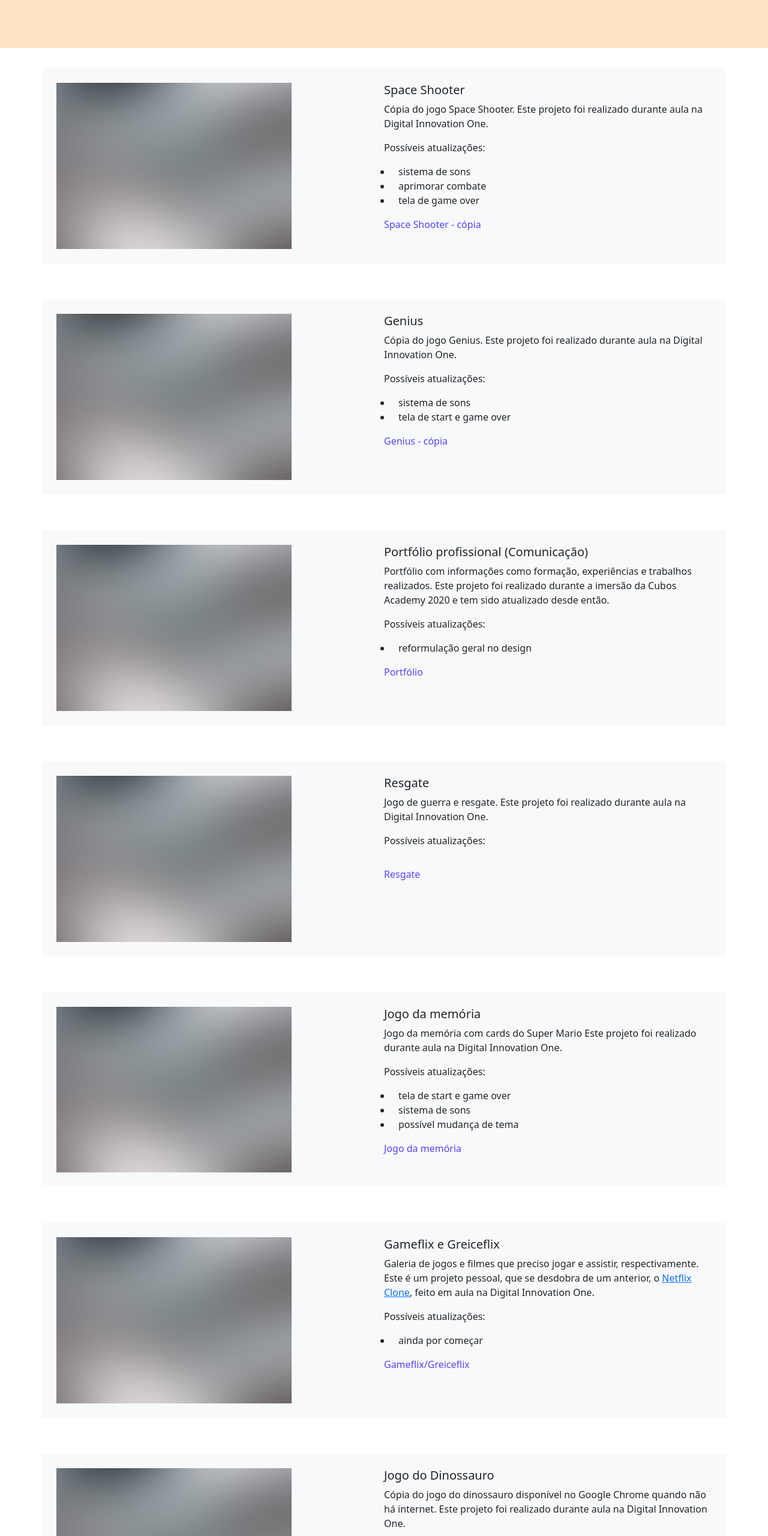
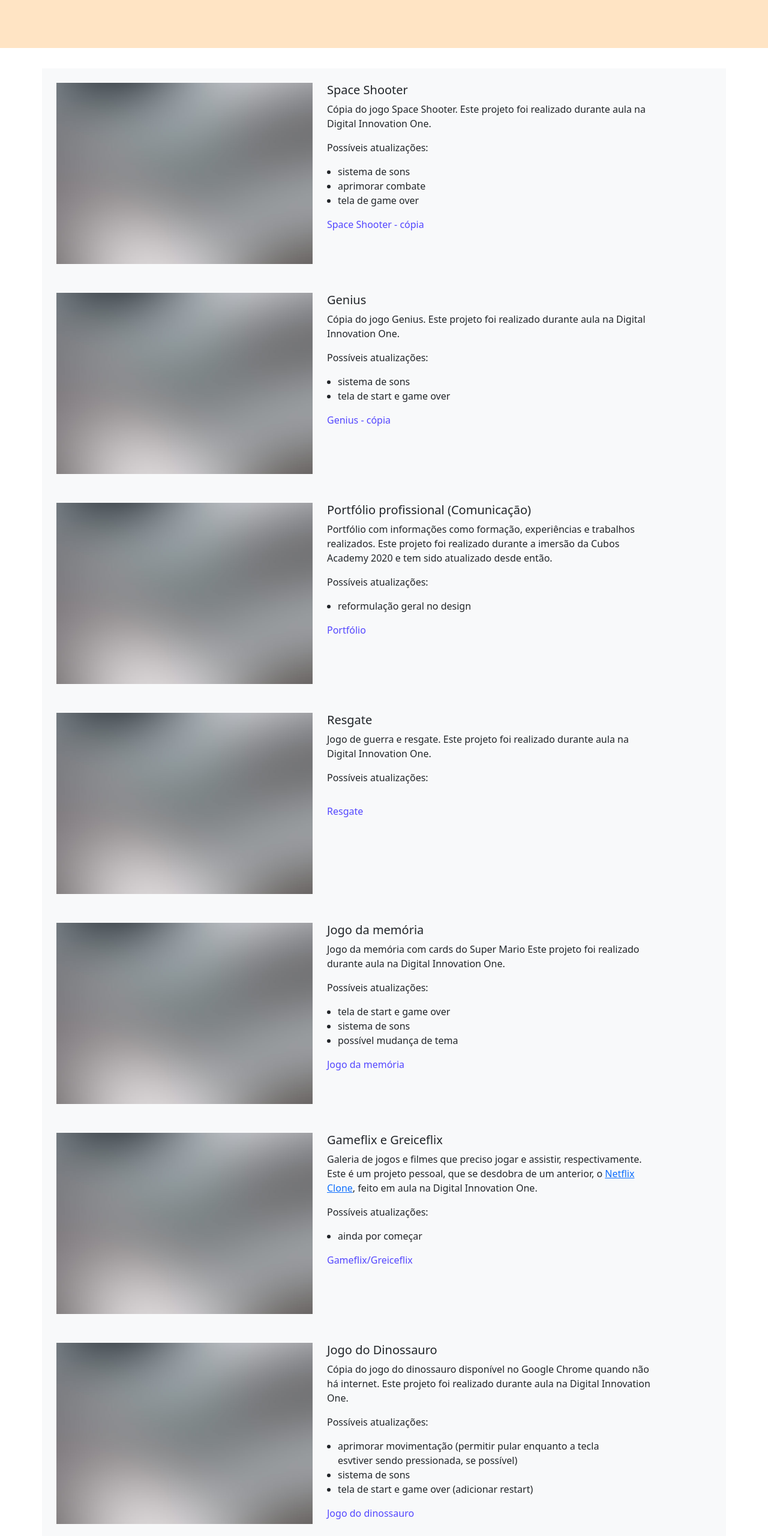
Before and after one commit to greicema/greice-programa, a plain HTML site: page index.html in a window 1280 px wide. Shown: the part 1520-4080 px from the top of the page at 60% size. Drawn offline with Linux system fonts and the light colour scheme.

Commit message:
ajustes na exibição de projetos

```diff
--- a/assets/css/style.css
+++ b/assets/css/style.css
@@ -76,12 +76,24 @@
 
 .projeto {
     text-decoration: none;
-    bottom: 0;
     color: rgb(82, 70, 255);
     /*paleta de cores*/
 }
 
+.atualizacoes {
+    padding-left: 30px;
+}
+
+.atualizacoes li {
+    padding: 0;
+    margin: 0;
+}
+
 footer {
+    height: 8em;
     background-color: black;
     color: white;
+    align-items: center;
+    justify-content: center;
+    display: flex;
 }
--- a/index.html
+++ b/index.html
@@ -52,102 +52,85 @@
             <div class="container">
                 <div class="row ">
                     <div class="row g-0 bg-light position-relative">
-                        <div class="col-md-6 mb-md-0 p-md-4">
-                            <img src="img/pic01.jpg" class="w-75" alt="projeto1">
+                        <!--início do projeto-->
+                        <div class="col-md-5 mb-md-0 p-md-4">
+                            <img src="img/pic01.jpg" class="w-100" alt="projeto1">
                         </div>
-                        <div class="col-md-6 p-4 ps-md-0">
+                        <div class="col-md-6 p-4 ps-md-0 align-items-center">
                             <h5 class="mt-0">Space Shooter</h5>
                             <p>Cópia do jogo Space Shooter. Este projeto foi realizado durante aula na Digital Innovation One.</p>
-
                             <p>Possíveis atualizações: </p>
-                            <ul class="atualizacoes row container-fluid">
+                            <ul class="atualizacoes row container-fluid align-items-center">
                                 <li>sistema de sons</li>
                                 <li>aprimorar combate</li>
                                 <li>tela de game over</li>
                             </ul>
-
                             <a class="projeto" target="_blank" href="https://www.bluebus.com.br/calor-use-esse-ventilador-virtual-quem-sabe-resolve-o-problema/">Space Shooter - cópia</a>
                         </div>
-                    </div>
-                </div>
-            </div>
+                        <!--fim do projeto-->
 
-            <div class="container">
-                <div class="row ">
-                    <div class="row g-0 bg-light position-relative">
-                        <div class="col-md-6 mb-md-0 p-md-4">
-                            <img src="img/pic01.jpg" class="w-75" alt="projeto1">
+                        <!--início do projeto-->
+                        <div class="col-md-5 mb-md-0 p-md-4">
+                            <img src="img/pic01.jpg" class="w-100" alt="projeto1">
                         </div>
-                        <div class="col-md-6 p-4 ps-md-0">
+                        <div class="col-md-6 p-4 ps-md-0 align-items-center">
                             <h5 class="mt-0">Genius</h5>
                             <p>Cópia do jogo Genius. Este projeto foi realizado durante aula na Digital Innovation One.</p>
 
                             <p>Possíveis atualizações: </p>
-                            <ul class="atualizacoes row container-fluid">
+                            <ul class="atualizacoes row container-fluid align-items-center">
                                 <li>sistema de sons</li>
                                 <li>tela de start e game over</li>
                             </ul>
 
                             <a class="projeto" target="_blank" href="google.com">Genius - cópia</a>
                         </div>
-                    </div>
-                </div>
-            </div>
+                        <!--fim do projeto-->
 
-            <div class="container">
-                <div class="row ">
-                    <div class="row g-0 bg-light position-relative">
-                        <div class="col-md-6 mb-md-0 p-md-4">
-                            <img src="img/pic01.jpg" class="w-75" alt="projeto1">
+                        <!--início do projeto-->
+                        <div class="col-md-5 mb-md-0 p-md-4">
+                            <img src="img/pic01.jpg" class="w-100" alt="projeto1">
                         </div>
-                        <div class="col-md-6 p-4 ps-md-0">
+                        <div class="col-md-6 p-4 ps-md-0 align-items-center">
                             <h5 class="mt-0">Portfólio profissional (Comunicação)</h5>
                             <p>Portfólio com informações como formação, experiências e trabalhos realizados. Este projeto foi realizado durante a imersão da Cubos Academy 2020 e tem sido atualizado desde então.</p>
 
                             <p>Possíveis atualizações: </p>
-                            <ul class="atualizacoes row container-fluid">
+                            <ul class="atualizacoes row container-fluid align-items-center">
                                 <li>reformulação geral no design</li>
                             </ul>
 
                             <a class="projeto" target="_blank" href="https://greicemara.netlify.app/">Portfólio</a>
                         </div>
-                    </div>
-                </div>
-            </div>
+                        <!--fim do projeto-->
 
-            <div class="container">
-                <div class="row ">
-                    <div class="row g-0 bg-light position-relative">
-                        <div class="col-md-6 mb-md-0 p-md-4">
-                            <img src="img/pic01.jpg" class="w-75" alt="projeto1">
+                        <!--início do projeto-->
+                        <div class="col-md-5 mb-md-0 p-md-4">
+                            <img src="img/pic01.jpg" class="w-100" alt="projeto1">
                         </div>
-                        <div class="col-md-6 p-4 ps-md-0">
+                        <div class="col-md-6 p-4 ps-md-0 align-items-center">
                             <h5 class="mt-0">Resgate</h5>
                             <p>Jogo de guerra e resgate. Este projeto foi realizado durante aula na Digital Innovation One.
                             </p>
 
                             <p>Possíveis atualizações: </p>
-                            <ul class="atualizacoes row container-fluid">
+                            <ul class="atualizacoes row container-fluid align-items-center">
                             </ul>
 
                             <a class="projeto" target="_blank" href="#">Resgate</a>
                         </div>
-                    </div>
-                </div>
-            </div>
+                        <!--fim do projeto-->
 
-            <div class="container">
-                <div class="row ">
-                    <div class="row g-0 bg-light position-relative">
-                        <div class="col-md-6 mb-md-0 p-md-4">
-                            <img src="img/pic01.jpg" class="w-75" alt="projeto1">
+                        <!--início do projeto-->
+                        <div class="col-md-5 mb-md-0 p-md-4">
+                            <img src="img/pic01.jpg" class="w-100" alt="projeto1">
                         </div>
-                        <div class="col-md-6 p-4 ps-md-0">
+                        <div class="col-md-6 p-4 ps-md-0 align-items-center">
                             <h5 class="mt-0">Jogo da memória</h5>
                             <p> Jogo da memória com cards do Super Mario Este projeto foi realizado durante aula na Digital Innovation One.</p>
 
                             <p>Possíveis atualizações: </p>
-                            <ul class="atualizacoes row container-fluid">
+                            <ul class="atualizacoes row container-fluid align-items-center">
                                 <li>tela de start e game over</li>
                                 <li>sistema de sons</li>
                                 <li>possível mudança de tema</li>
@@ -155,45 +138,37 @@
 
                             <a class="projeto" target="_blank" href="#">Jogo da memória</a>
                         </div>
-                    </div>
-                </div>
-            </div>
+                        <!--fim do projeto-->
 
-            <div class="container">
-                <div class="row ">
-                    <div class="row g-0 bg-light position-relative">
-                        <div class="col-md-6 mb-md-0 p-md-4">
-                            <img src="img/pic01.jpg" class="w-75" alt="projeto1">
+                        <!--início do projeto-->
+                        <div class="col-md-5 mb-md-0 p-md-4">
+                            <img src="img/pic01.jpg" class="w-100" alt="projeto1">
                         </div>
-                        <div class="col-md-6 p-4 ps-md-0">
+                        <div class="col-md-6 p-4 ps-md-0 align-items-center">
                             <h5 class="mt-0">Gameflix e Greiceflix</h5>
                             <p>Galeria de jogos e filmes que preciso jogar e assistir, respectivamente. Este é um projeto pessoal, que se desdobra de um anterior, o
                                 <a target="_blank" href="https://github.com/greicemsj/netflix-clone.git">Netflix Clone</a>, feito em aula na Digital Innovation One.</p>
 
                             <p>Possíveis atualizações: </p>
-                            <ul class="atualizacoes row container-fluid">
+                            <ul class="atualizacoes row container-fluid align-items-center">
                                 <li>ainda por começar</li>
                             </ul>
 
                             <a class="projeto" target="_blank" href="#">Gameflix/Greiceflix</a>
                         </div>
-                    </div>
-                </div>
-            </div>
+                        <!--fim do projeto-->
 
-            <div class="container">
-                <div class="row ">
-                    <div class="row g-0 bg-light position-relative">
-                        <div class="col-md-6 mb-md-0 p-md-4">
-                            <img src="img/pic01.jpg" class="w-75" alt="projeto1">
+                        <!--início do projeto-->
+                        <div class="col-md-5 mb-md-0 p-md-4">
+                            <img src="img/pic01.jpg" class="w-100" alt="projeto1">
                         </div>
-                        <div class="col-md-6 p-4 ps-md-0">
+                        <div class="col-md-6 p-4 ps-md-0 align-items-center">
                             <h5 class="mt-0">Jogo do Dinossauro</h5>
                             <p>Cópia do jogo do dinossauro disponível no Google Chrome quando não há internet. Este projeto foi realizado durante aula na Digital Innovation One.
                             </p>
 
                             <p>Possíveis atualizações: </p>
-                            <ul class="atualizacoes row container-fluid">
+                            <ul class="atualizacoes row container-fluid align-items-center">
                                 <li>aprimorar movimentação (permitir pular enquanto a tecla esvtiver sendo pressionada, se possível)</li>
                                 <li>sistema de sons</li>
                                 <li>tela de start e game over (adicionar restart)</li>
@@ -201,80 +176,68 @@
 
                             <a class="projeto" target="_blank" href="#">Jogo do dinossauro</a>
                         </div>
-                    </div>
-                </div>
-            </div>
+                        <!--fim do projeto-->
 
-            <div class="container">
-                <div class="row ">
-                    <div class="row g-0 bg-light position-relative">
-                        <div class="col-md-6 mb-md-0 p-md-4">
-                            <img src="img/pic01.jpg" class="w-75" alt="projeto1">
+                        <!--início do projeto-->
+                        <div class="col-md-5 mb-md-0 p-md-4">
+                            <img src="img/pic01.jpg" class="w-100" alt="projeto1">
                         </div>
-                        <div class="col-md-6 p-4 ps-md-0">
+                        <div class="col-md-6 p-4 ps-md-0 align-items-center">
                             <h5 class="mt-0">Jogo da Velha</h5>
                             <p>Jogo da velha simples. Este projeto foi realizado durante aula na Digital Innovation One.</p>
 
                             <p>Possíveis atualizações: </p>
-                            <ul class="atualizacoes row container-fluid">
+                            <ul class="atualizacoes row container-fluid align-items-center">
                                 <li>sistema de sons</li>
                             </ul>
 
                             <a class="projeto" target="_blank" href="#">Jogo da Velha</a>
                         </div>
-                    </div>
-                </div>
-            </div>
+                        <!--fim do projeto-->
 
-            <div class="container">
-                <div class="row ">
-                    <div class="row g-0 bg-light position-relative">
-                        <div class="col-md-6 mb-md-0 p-md-4">
-                            <img src="img/pic01.jpg" class="w-75" alt="projeto1">
+                        <!--início do projeto-->
+                        <div class="col-md-5 mb-md-0 p-md-4">
+                            <img src="img/pic01.jpg" class="w-100" alt="projeto1">
                         </div>
-                        <div class="col-md-6 p-4 ps-md-0">
+                        <div class="col-md-5 p-4 ps-md-0 align-items-center">
                             <h5 class="mt-0">Plano de estudos</h5>
                             <p>Biblioteca de links para aprendizado em programação, comunicação, design gráfico, produção de jogos, idiomas e outros. Este é um projeto pessoal.</p>
 
                             <p>Possíveis atualizações: </p>
-                            <ul class="atualizacoes row container-fluid">
+                            <ul class="atualizacoes row container-fluid align-items-center">
                                 <li>ainda por começar</li>
                             </ul>
 
                             <a class="projeto" target="_blank" href="#">Plano de estudos</a>
                         </div>
-                    </div>
-                </div>
-            </div>
+                        <!--fim do projeto-->
 
-            <div class="container">
-                <div class="row ">
-                    <div class="row g-0 bg-light position-relative">
-                        <div class="col-md-6 mb-md-0 p-md-4">
-                            <img src="img/pic01.jpg" class="w-75" alt="projeto1">
+                        <!--início do projeto-->
+                        <div class="col-md-5 mb-md-0 p-md-4 align-items-center">
+                            <img src="img/pic01.jpg" class="w-100 card-img-bottom card-img-top" alt="projeto1">
                         </div>
-                        <div class="col-md-6 p-4 ps-md-0">
+                        <div class="col-md-6 p-4 ps-md-0 align-items-center">
                             <h5 class="mt-0">Snake Game</h5>
                             <p>Jogo da cobrinha simples. Este projeto foi realizado durante aula na Digital Innovation One.</p>
 
                             <p>Possíveis atualizações: </p>
-                            <ul class="atualizacoes row container-fluid">
+                            <ul class="atualizacoes row container-fluid align-items-center">
                                 <li>sistema de sons</li>
                                 <li>condição para a comida não surgir no corpo da cobra</li>
                                 <li>mudar fonte (pode valer para os demais projetos)</li>
-                                <li>comando de restar</li>
+                                <li>comando de restart</li>
                             </ul>
 
                             <a class="projeto" target="_blank" href="#">Snake Game</a>
                         </div>
+                        <!--fim do projeto-->
                     </div>
                 </div>
             </div>
-
         </div>
     </section>
 
-    <footer class="container-fluid text-center bg-footer margin ">
+    <footer class="container-fluid text-center bg-footer">
         <p>Desenvolvido por Greice Mara</p>
     </footer>
 
```
